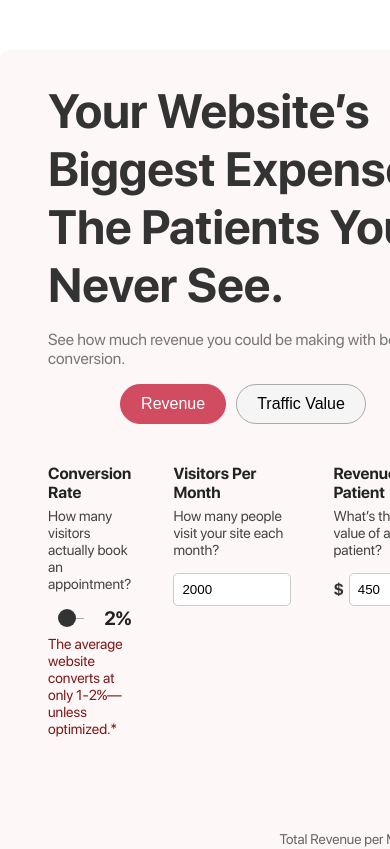
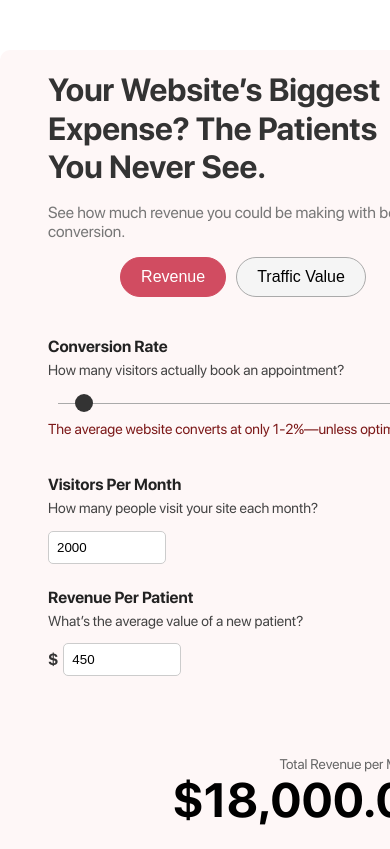
Before and after one commit to tototaba/spa-business-calculator, a React (Vite) app: page / in a window 390 px wide. Shown: the top 849 px of the page. Built offline with nearby package versions, Linux system fonts and the light colour scheme.

Commit message:
added mobile styles

```diff
--- a/src/App.css
+++ b/src/App.css
@@ -62,7 +62,22 @@ p {
 .calculator {
   display: flex;
   gap: 42px;
+  justify-content: space-between;
+  flex-wrap: nowrap; /* Prevent wrapping on larger screens */
 }
+
+/* Mobile styles */
+@media (max-width: 600px) { /* Adjust breakpoint as needed */
+  .calculator {
+    flex-direction: column; /* Stack items vertically on smaller screens */
+    gap: 24px; /* Reduce spacing for better mobile layout */
+  }
+
+  .input-group {
+    width: 100%; /* Ensure inputs take full width on mobile */
+  }
+}
+
 
 .input-group {
   display: flex;
@@ -95,6 +110,45 @@ p {
   font-size: 5rem;
   font-weight: bold;
 }
+
+.revenue h2 {
+  font-family: 'SF Pro', Arial, sans-serif;
+  margin: 0;
+  font-size: 5rem; /* Default large size */
+  font-weight: bold;
+  text-align: right;
+  line-height: 1.2; /* Improve readability */
+  word-break: break-word; /* Ensure numbers don’t overflow */
+
+  /* Adjust size for smaller screens */
+  @media (max-width: 768px) {
+    font-size: 4rem; /* Slightly smaller for tablets */
+  }
+
+  @media (max-width: 480px) {
+    font-size: 3rem; /* Reduce further for mobile */
+  }
+}
+
+.header h1 {
+  font-family: 'SF Pro', Arial, sans-serif;
+  font-size: 3rem; /* Default large size */
+  color: #333;
+  margin-bottom: 10px;
+  line-height: 1.2; /* Improve readability */
+
+  /* Adjust size for tablets */
+  @media (max-width: 768px) {
+    font-size: 2.5rem;
+  }
+
+  /* Adjust size for mobile screens */
+  @media (max-width: 480px) {
+    font-size: 2rem; /* Reduce for mobile */
+  }
+}
+
+
 
 .revenue p {
   margin: 0;
```
